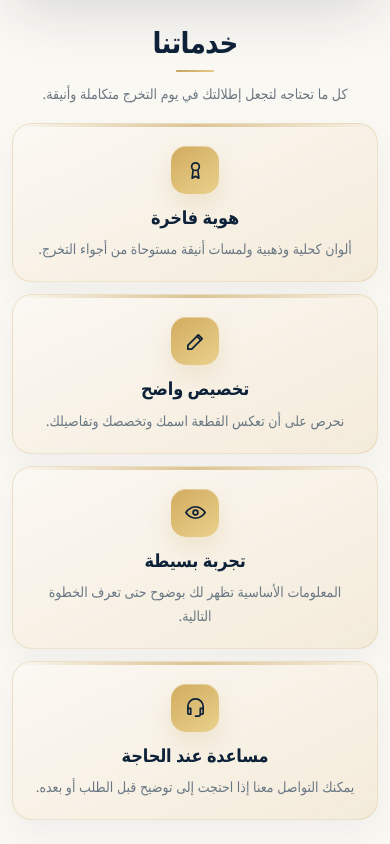
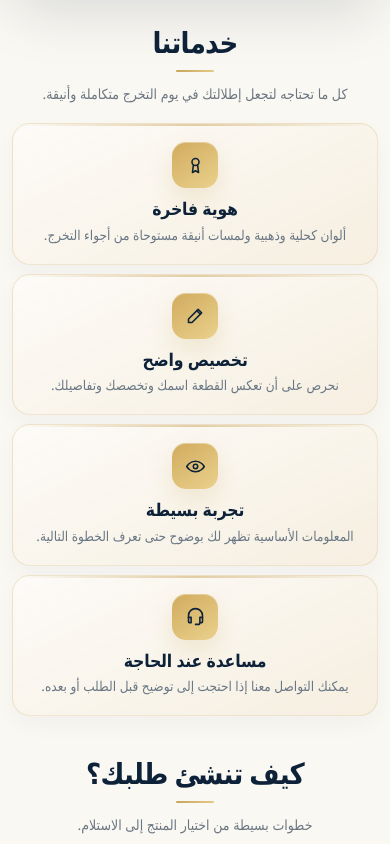
Before and after one commit to azar-pro/graduation_morocco_web, a Next.js app: page / in a window 390 px wide. Shown: the part 1280-2124 px from the top of the page. Built offline with nearby package versions, Linux system fonts and the light colour scheme; no server answers.

Commit message:
Tighten mobile services cards and soften visual density

```diff
--- a/app/globals.css
+++ b/app/globals.css
@@ -802,3 +802,43 @@
     line-height:1.65;
   }
 }
+
+
+/* Mobile services density refinement */
+@media(max-width:620px){
+  .appServiceGrid{
+    gap:9px;
+  }
+  .appServiceCard{
+    min-height:0;
+    padding:18px 16px 17px;
+    border-radius:18px;
+    background:
+      linear-gradient(155deg,rgba(255,255,255,.82),rgba(247,240,226,.90)),
+      var(--sand);
+    box-shadow:0 9px 22px rgba(13,34,56,.035);
+  }
+  .appServiceCard:before{
+    height:2px;
+    opacity:.62;
+  }
+  .appServiceIcon{
+    width:46px;
+    height:46px;
+    border-radius:14px;
+  }
+  .appServiceIcon .appIcon{
+    width:21px;
+    height:21px;
+  }
+  .appServiceCard h3{
+    margin:9px 0 4px;
+    font-size:17.5px;
+    line-height:1.35;
+  }
+  .appServiceCard p{
+    max-width:330px;
+    font-size:13.5px;
+    line-height:1.62;
+  }
+}
```
